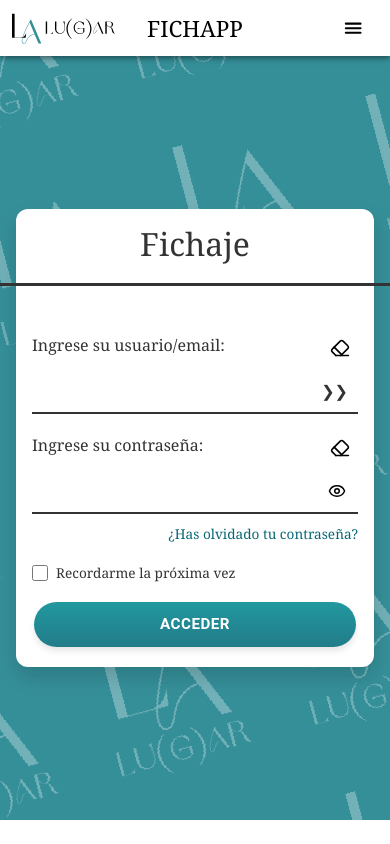
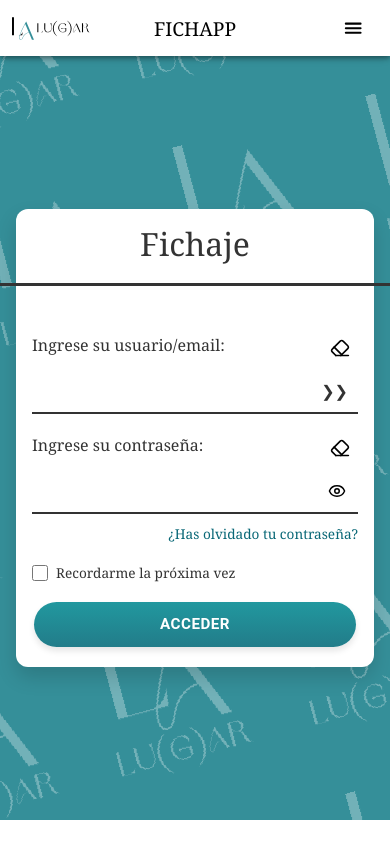
Before and after one commit to robertoinfor/Fichaje_Lugar, a React (Vite) app: page / in a window 390 px wide. Built offline with nearby package versions, Linux system fonts and the light colour scheme; no server answers; what @react-pdf/renderer would draw is missing.

Commit message:
Commented

```diff
--- a/src/components/TopBar.css
+++ b/src/components/TopBar.css
@@ -77,3 +77,15 @@
     font-size: 1.6rem;
   }
 }
+
+@media (max-width: 600px) {
+  .logo-img {
+    height: 24px;
+  }
+  .toolbar-start {
+    gap: 4px;
+  }
+  .toolbar-title-custom {
+    font-size: 1.2rem;
+  }
+}
```
